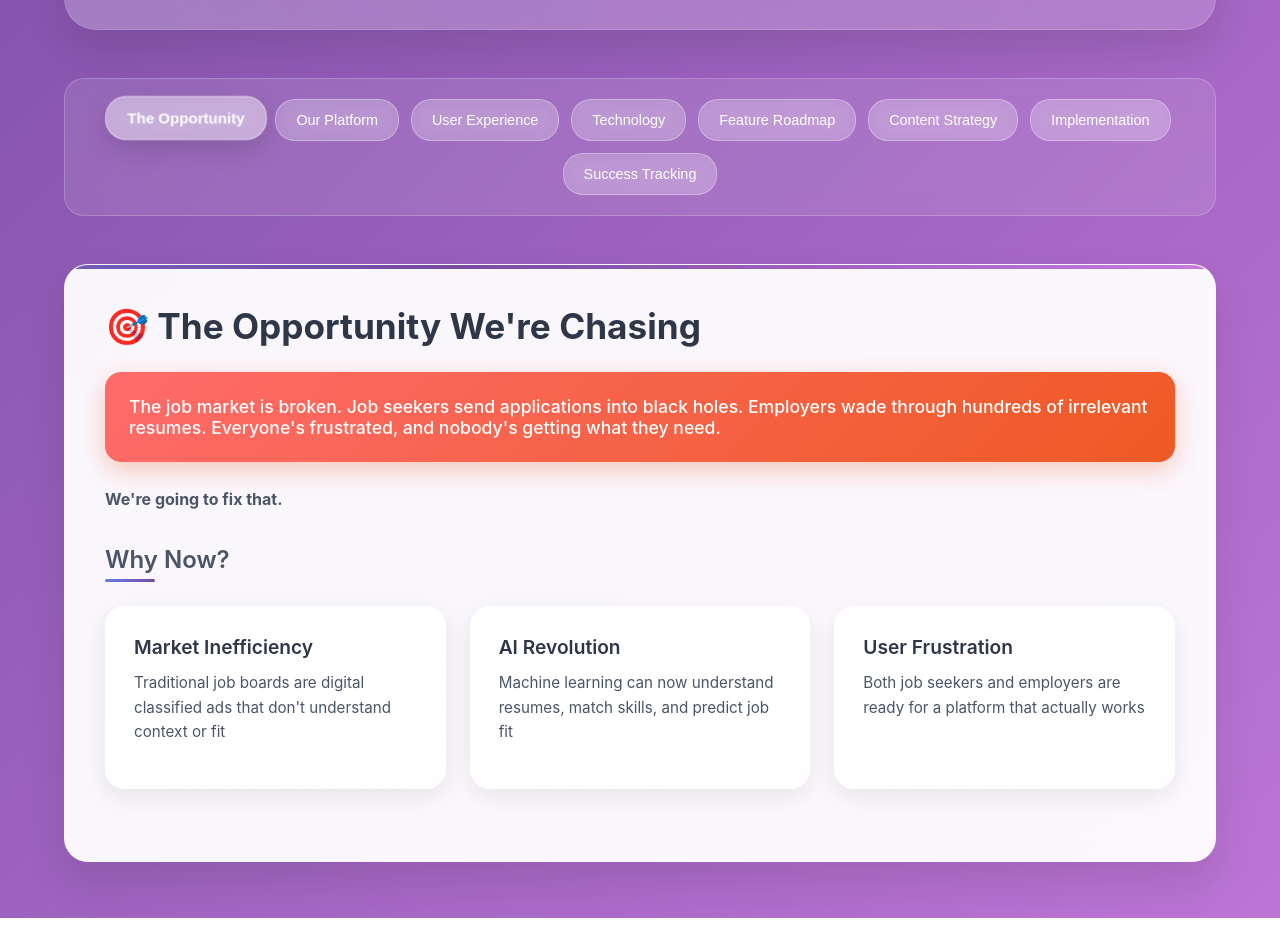
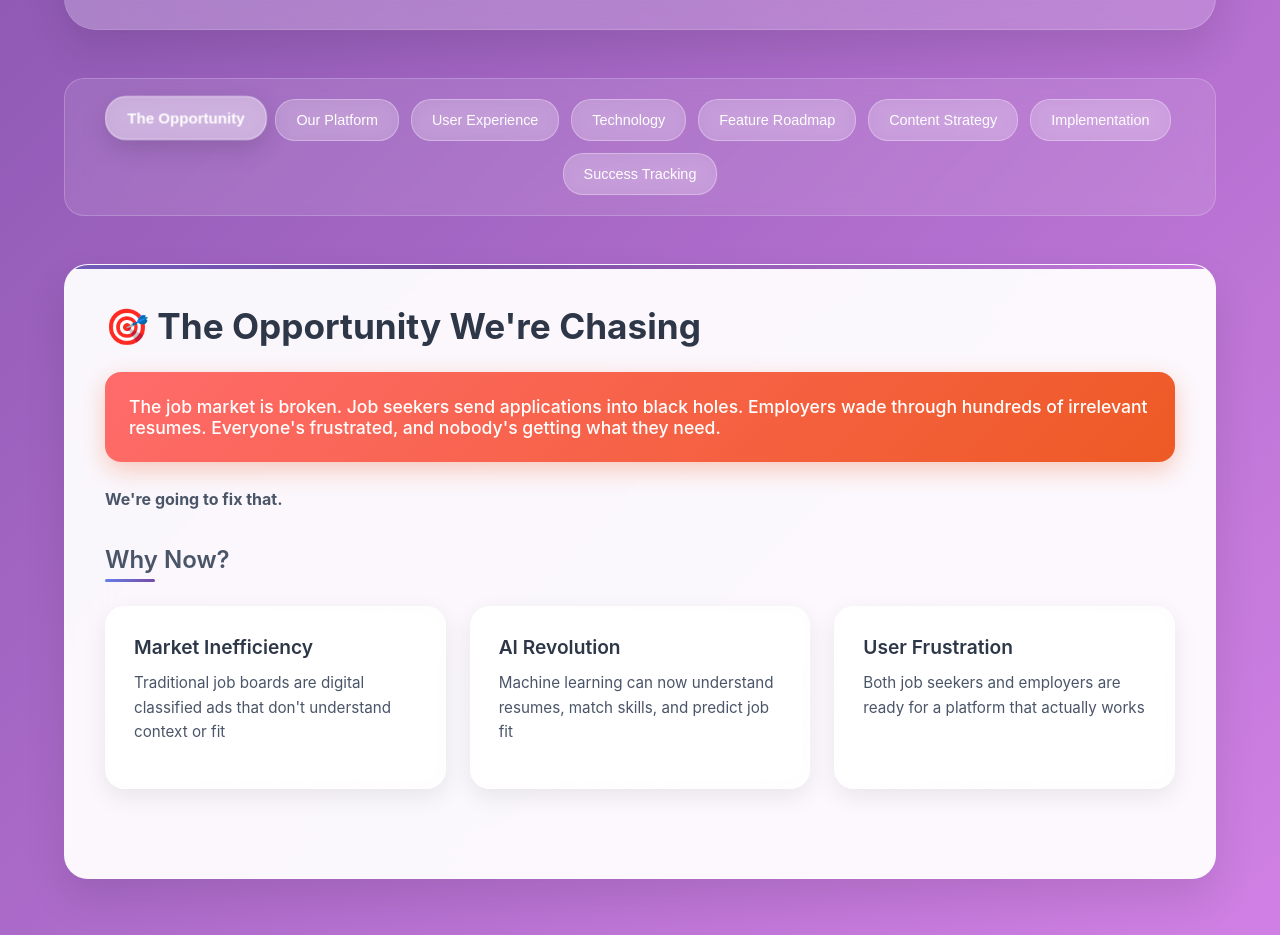
Before and after one commit to KishoreKammela/vision-document, a plain HTML site: page index.html in a window 1280 px wide. Shown: the part 283-1218 px from the top of the page. Drawn offline with nearby package versions, Linux system fonts and the light colour scheme.

Commit message:
Update style.css

```diff
--- a/styles/style.css
+++ b/styles/style.css
@@ -11,7 +11,21 @@ body {
     animation: gradientShift 15s ease infinite;
     color: #333;
     overflow-x: hidden;
-    min-height: 100vh;
+    height: 100vh;
+}
+
+.scrollbar-hide {
+  -ms-overflow-style: none; /* Internet Explorer 10+ */
+  scrollbar-width: none; /* Firefox, Safari 18.2+, Chromium 121+ */
+}
+
+.scrollbar-hide::-webkit-scrollbar {
+  display: none; /* Older Safari and Chromium */
+}
+
+/* Smooth scrolling for tab navigation */
+.scroll-smooth {
+  scroll-behavior: smooth;
 }
 
 @keyframes gradientShift {
@@ -95,6 +109,8 @@ body {
     backdrop-filter: blur(10px);
     border-radius: 20px;
     border: 1px solid rgba(255, 255, 255, 0.2);
+    position:stick;
+    top:10px;
 }
 
 .nav-btn {
@@ -148,6 +164,8 @@ body {
 
 .section.active {
     display: block;
+    position: sticky;
+    top: 240px;
 }
 
 @keyframes slideInUp {
@@ -170,7 +188,9 @@ body {
     border: 1px solid rgba(255, 255, 255, 0.2);
     margin-bottom: 32px;
     position: relative;
-    overflow: hidden;
+    overflow-x: hidden;
+    overflow-y:scroll;
+    height: calc(90vh - 105px);
 }
 
 .card::before {
```
